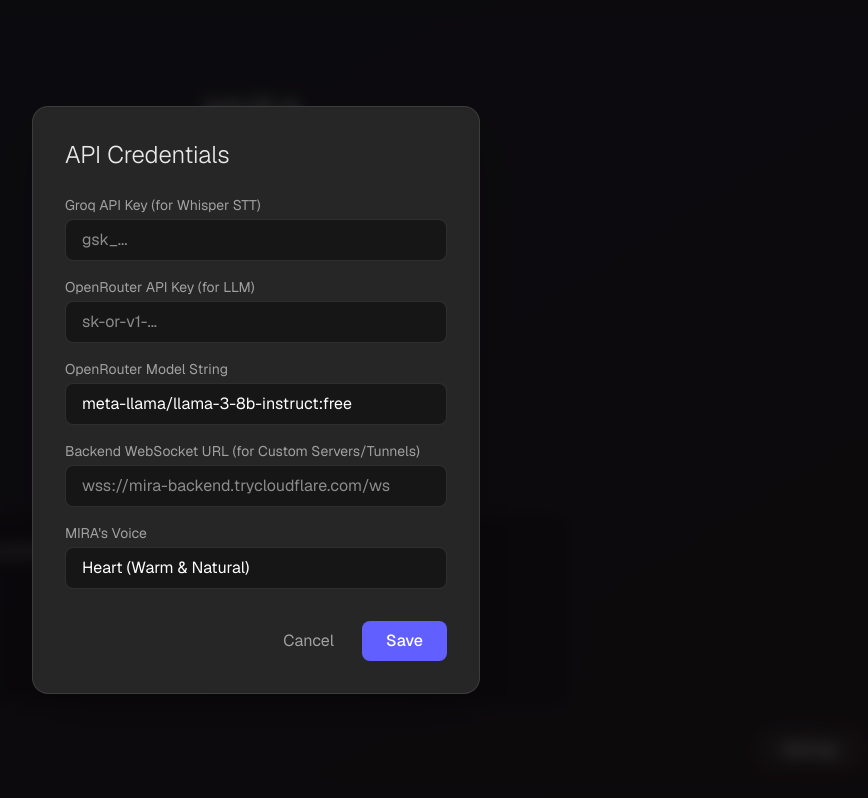
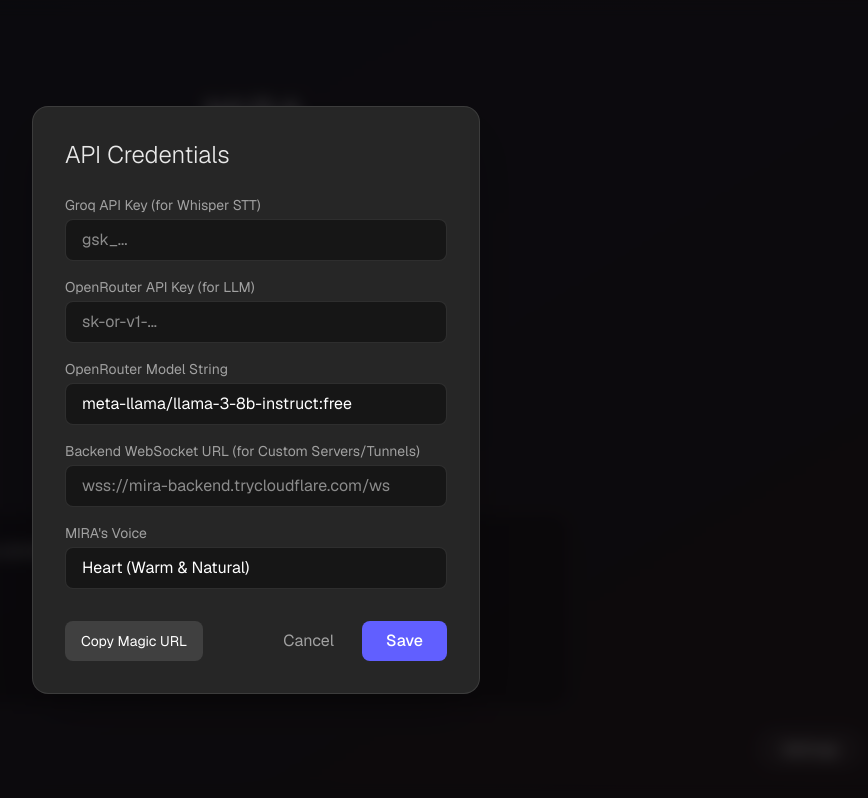
Before and after one commit to cacheparadox/MIRA, a Next.js app in the folder frontend/: page / in a window 1280 px wide. Both pictures are taken after a click on the button "Settings". Shown: the whole page, without its empty margins (384-1252 px from the left). Built offline with nearby package versions, Linux system fonts and the light colour scheme; no server answers.

Commit message:
Remove filler task, update system prompt for prosody pauses, and add Magic URL generation

```diff
--- a/frontend/src/app/page.tsx
+++ b/frontend/src/app/page.tsx
@@ -20,7 +20,25 @@
       const urlModel = params.get('model');
       const urlBackend = params.get('backend');
 
+      const urlConfig = params.get('config');
+
       let updated = false;
+
+      if (urlConfig) {
+        try {
+          const decoded = JSON.parse(atob(decodeURIComponent(urlConfig)));
+          setKeys(
+            decoded.groq || groqKey,
+            decoded.or || openRouterKey,
+            decoded.model || openRouterModel
+          );
+          if (decoded.backend) useAppStore.getState().setBackendUrl(decoded.backend);
+          if (decoded.voice) useAppStore.getState().setKokoroVoice(decoded.voice);
+          updated = true;
+        } catch (e) {
+          console.error("Invalid config string in URL");
+        }
+      } else {
         if (urlGroq || urlOr || urlModel) {
           setKeys(
             urlGroq || groqKey,
@@ -33,6 +51,7 @@
         if (urlBackend) {
           useAppStore.getState().setBackendUrl(urlBackend);
           updated = true;
+        }
       }
 
       if (updated) {
--- a/frontend/src/components/SettingsPanel.tsx
+++ b/frontend/src/components/SettingsPanel.tsx
@@ -11,6 +11,16 @@
   const [orModel, setOrModel] = useState(openRouterModel || "meta-llama/llama-3-8b-instruct:free");
   const [voice, setVoice] = useState(kokoroVoice || "af_heart");
   const [backend, setBackend] = useState(backendUrl || "");
+  const [copied, setCopied] = useState(false);
+
+  const handleCopyMagicUrl = () => {
+    const configObj = { groq, or: openRouter, model: orModel, backend, voice };
+    const encoded = encodeURIComponent(btoa(JSON.stringify(configObj)));
+    const url = `${window.location.origin}${window.location.pathname}?config=${encoded}`;
+    navigator.clipboard.writeText(url);
+    setCopied(true);
+    setTimeout(() => setCopied(false), 2000);
+  };
 
   const handleSave = () => {
     setKeys(groq, openRouter, orModel);
@@ -102,7 +112,14 @@
           </div>
         </div>
 
-        <div className="flex justify-end gap-3">
+        <div className="flex justify-between gap-3">
+          <button
+            onClick={handleCopyMagicUrl}
+            className="px-4 py-2 bg-neutral-700 hover:bg-neutral-600 rounded-lg text-white text-sm transition-colors"
+          >
+            {copied ? "Copied!" : "Copy Magic URL"}
+          </button>
+          <div className="flex gap-3">
             <button
               onClick={onClose}
               className="px-4 py-2 text-neutral-400 hover:text-white transition-colors"
@@ -118,5 +135,6 @@
           </div>
         </div>
       </div>
+    </div>
   );
 }
```
Also changed, not shown: 1 other file (tests, documents, lock files or other folders). Lines whose indentation alone changed are shown as unchanged.
